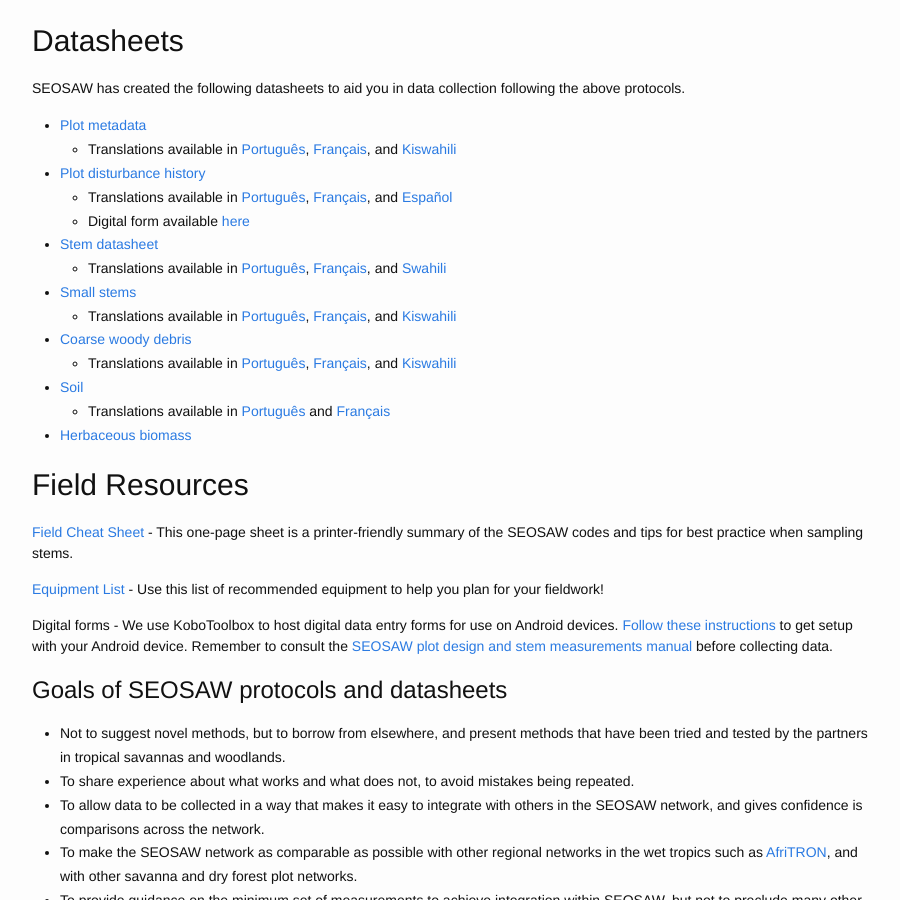
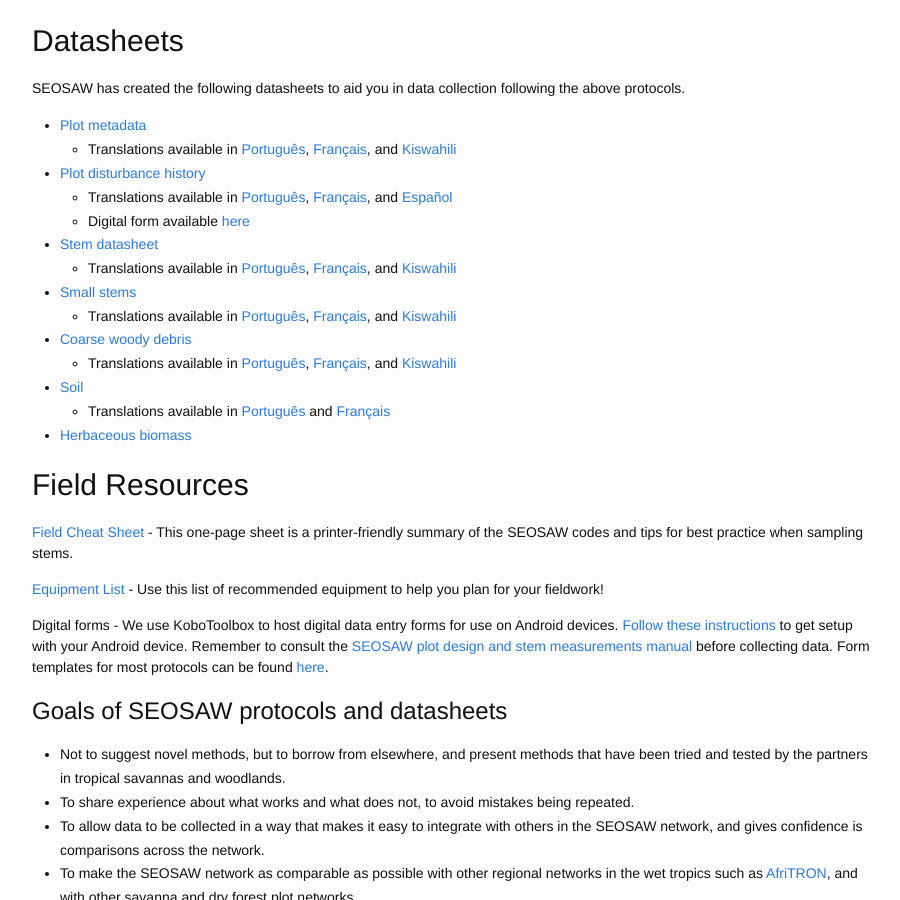
Before and after one commit to seosaw/seosaw.github.io, a Jekyll site: the page built from manuals.md, in a window 1280 px wide and 900 px high, scrolled down 943 px. Shown: the whole window, without its empty margins (188-1088 px from the left). Built offline with Jekyll 4.4.1, drawn with Linux system fonts in a browser that asks for light colours; nearby versions of some CDN libraries.

Commit message:
Pulled files from master

```diff
--- a/manuals.md
+++ b/manuals.md
@@ -56,7 +56,7 @@
    * Translations available in [Português][8a], [Français][8b], and [Español][8c]
    * Digital form available [here](https://ee.kobotoolbox.org/x/HMyFegmI)
 * [Stem datasheet][9]
-   * Translations available in [Português][9a], [Français][9b], and [Swahili][9c]
+   * Translations available in [Português][9a], [Français][9b], and [Kiswahili][9c]
 * [Small stems][10]
    * Translations available in [Português][10a], [Français][10b], and [Kiswahili][10c]
 * [Coarse woody debris][11]
@@ -103,7 +103,7 @@
 
 [Equipment List](https://bitbucket.org/miombo/seosaw/raw/master/doc/manuals/equipment_list/equipment_list_Oct2021.xlsx) - Use this list of recommended equipment to help you plan for your fieldwork!
 
-Digital forms - We use KoboToolbox to host digital data entry forms for use on Android devices. [Follow these instructions](https://bitbucket.org/miombo/seosaw/raw/master/doc/forms/odk/filling_forms.txt) to get setup with your Android device. Remember to consult the [SEOSAW plot design and stem measurements manual][1] before collecting data.
+Digital forms - We use KoboToolbox to host digital data entry forms for use on Android devices. [Follow these instructions](https://bitbucket.org/miombo/seosaw/raw/master/doc/forms/odk/filling_forms.txt) to get setup with your Android device. Remember to consult the [SEOSAW plot design and stem measurements manual][1] before collecting data. Form templates for most protocols can be found [here](https://bitbucket.org/miombo/seosaw/raw/master/doc/forms/odk/forms/forms.zip).
 
 ## Goals of SEOSAW protocols and datasheets
 
```
